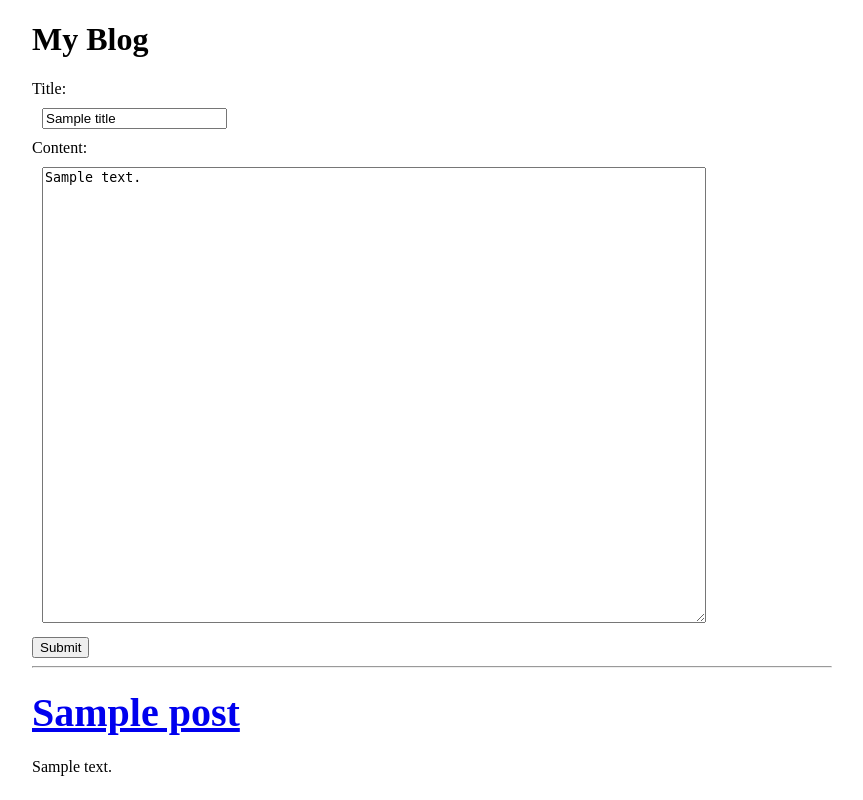
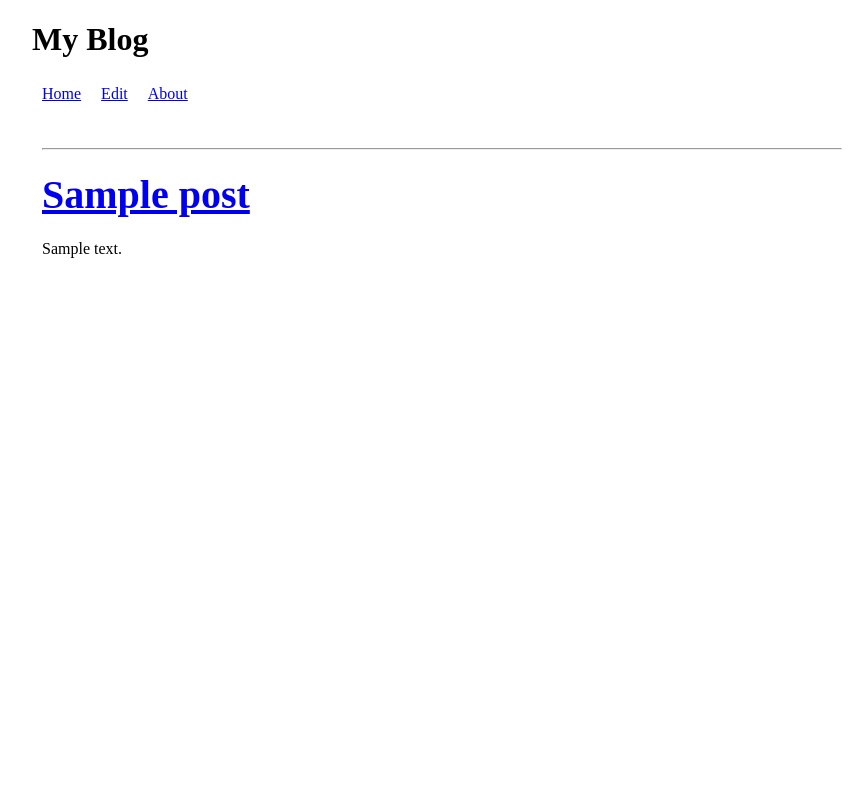
Before and after one commit to fishwang2016/udblog, a Python web app: template templates/index.html in a window 1280 px wide. Shown: the whole page, without its empty margins (183-1046 px from the left). Run offline with Jinja, Linux system fonts and the light colour scheme; the template is opened without the code that fills it: most values are stand-ins (such as "Sample title", 1, 10 or a date in 2020).

Commit message:
added base.html template

```diff
--- a/css/styles.css
+++ b/css/styles.css
@@ -1,7 +1,7 @@
 .container{
   position:absolute;
   width:800px;
-  margin:0, auto;
+  margin:30px 10px 10px 10px;
 }
 body{
   width:850px;
@@ -25,3 +25,22 @@ margin-bottom:10px;
 .post-content{
   font-size:18px;
 }
+
+/* Nav bar*/
+
+.nav-bar .menu{
+
+
+	list-style-type: none;
+	float:left;
+	margin-right:20px;
+}
+
+.nav-bar{
+	margin-bottom: 20px;
+	padding: 5px 10px;
+}
+
+.clear {
+   clear:both;
+}
--- /dev/null
+++ b/templates/base.html
@@ -0,0 +1,32 @@
+<!DOCTYPE html>
+<html lang="en">
+	<head>
+		<meta charset="UTF-8">
+		<title>My Blog</title>
+		<link rel="stylesheet" href="css/styles.css">
+	</head>
+	<body>
+
+		<h1>My Blog</h1>
+
+		<ul class = "nav-bar">
+
+			<li class="menu"><a href="/">Home</a></li>
+			<li class="menu"><a href="/edit">Edit</a></li>
+			<li class="menu"><a href="/about">About</a></li>
+
+
+		</ul>
+
+		<div class="container">
+
+			{% block content %}
+
+			{% endblock %}
+
+
+		</div>
+
+
+	</body>
+</html>
--- a/templates/index.html
+++ b/templates/index.html
@@ -1,32 +1,16 @@
- <!DOCTYPE html>
-<html lang="en">
-<head>
-    <meta charset="UTF-8">
-    <title>Multi User Blog</title>
-    <link rel="stylesheet" href="css/styles.css">
-</head>
-<body>
-    <h1>My Blog </h1>
-    {% if error: %}
-     <div class= "error"> {{error}}</div>
-    {% endif %}
-   <div class ="container">
-   <form method="post">
-       <label ><div >Title: </div> <input value= "{{title}}" id ="edit-title" type="text" name="title" /></label>
-       <div>Content:</div>
-       <textarea  name="content" cols="80" rows="30" id="edit-post">{{content}}</textarea>
-       </br>
-       <input type="submit">
-   </form>
-   <hr>
+    {% extends "base.html" %}
 
-   {% for post in posts %}
+        {% block content %}
 
-   <h1> <div class="post-title"><a href="{{post.key().id()}}">{{post.title}}</a></div></h1>
+              <hr>
 
-   <p>   <div class="post-contentt">{{post.content}}</div></p>
-   {% endfor %}
+               {% for post in posts %}
 
-   </div>
-</body>
-</html>
+                   <h1> <div class="post-title"><a href="{{post.key().id()}}">{{post.title}}</a></div></h1>
+
+                   <p>   <div class="post-contentt">{{post.content}}</div></p>
+               {% endfor %}
+
+
+
+       {% endblock %}
```
Also changed, not shown: main.py (+19 -11 lines), templates/edit.html (added, +18 -0 lines), templates/post.html (+8 -2 lines), 3 other files.
